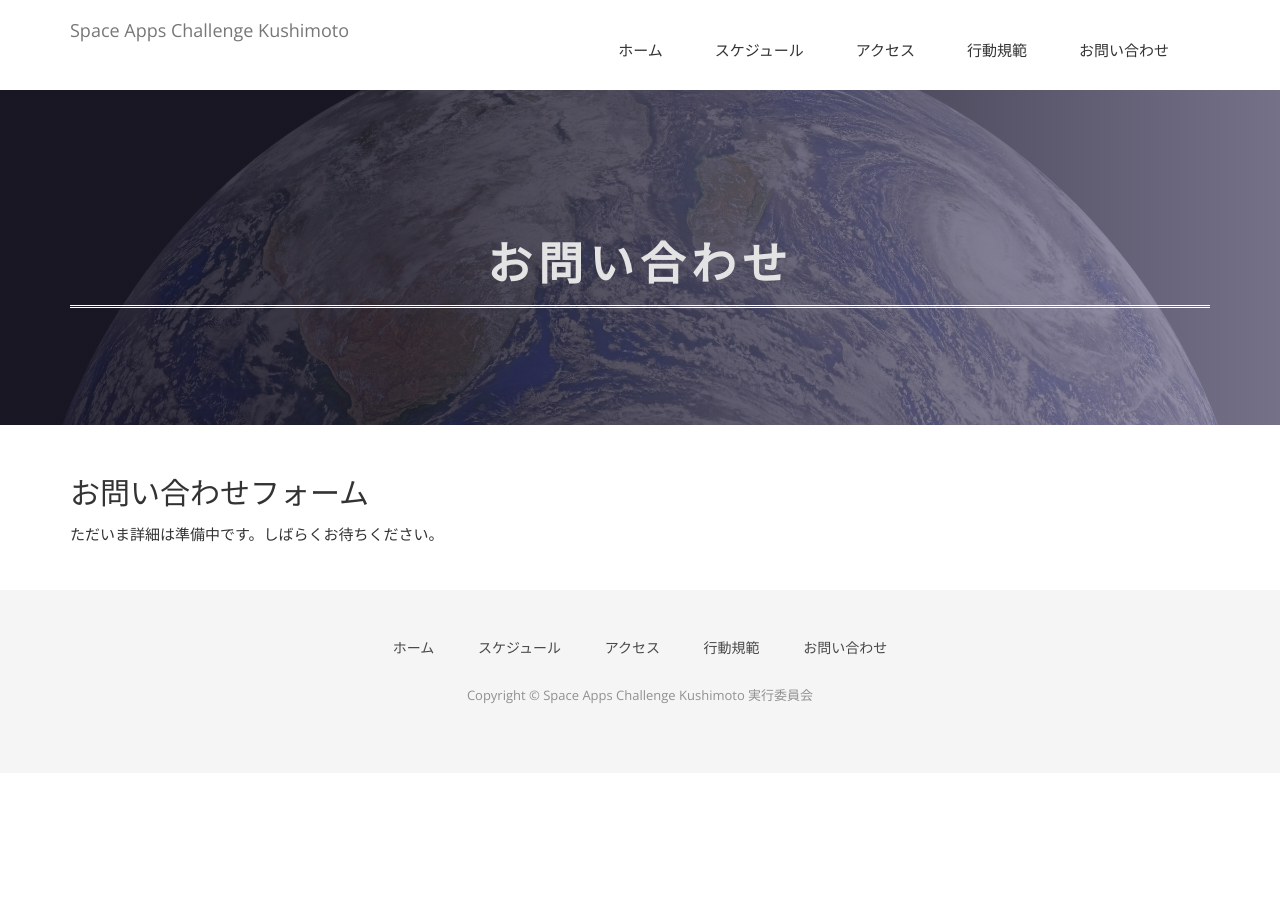
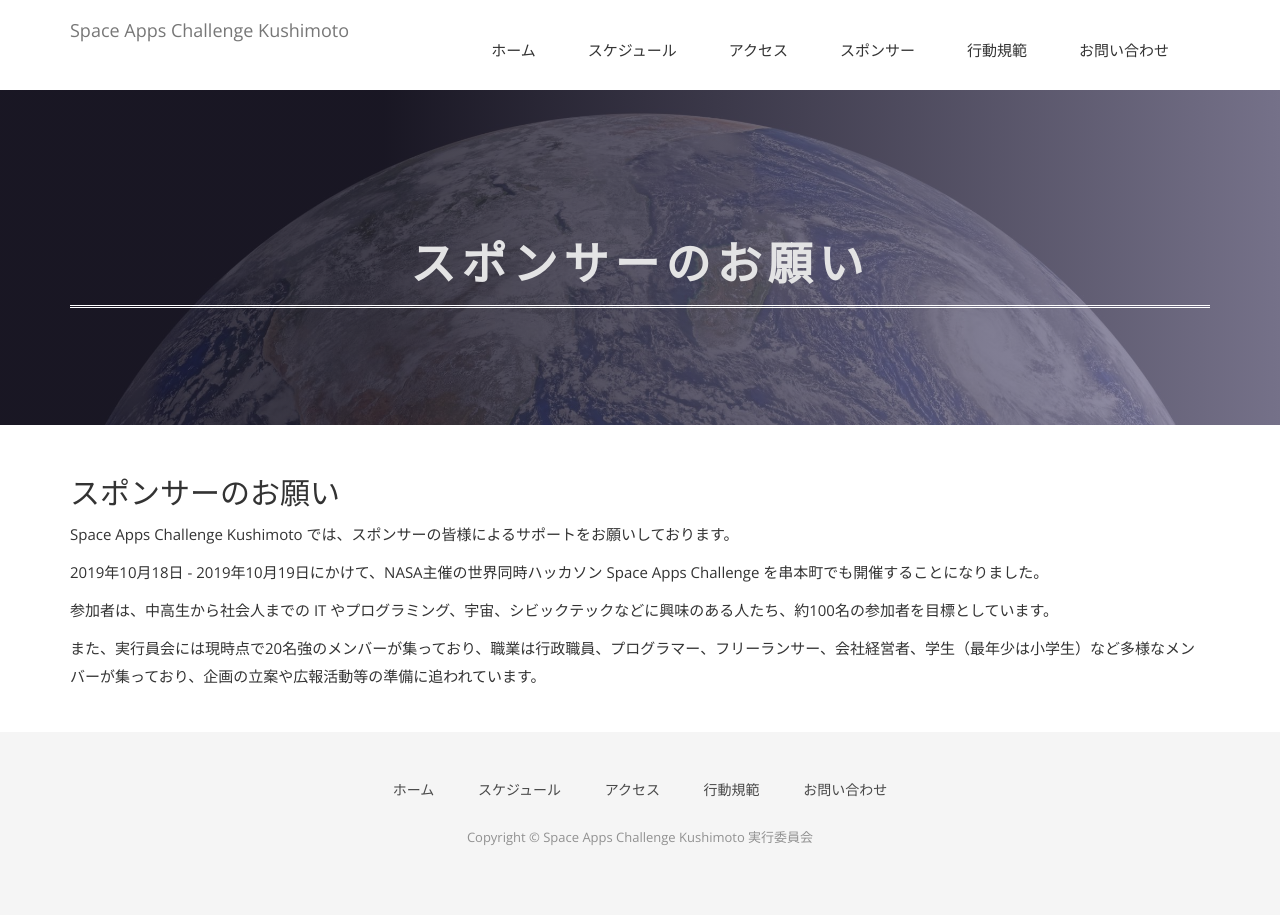
Before and after one commit to naogify/space-apps-kushimoto.github.io, a Jekyll site: the page built from sponsor.md, in a window 1280 px wide. Built offline with Jekyll 4.4.1, drawn with Linux system fonts in a browser that asks for light colours; nearby versions of some CDN libraries; some web fonts are replaced.

Commit message:
some fix

```diff
--- a/_includes/header.html
+++ b/_includes/header.html
@@ -23,6 +23,7 @@
                 <!-- <li><a href="{{ site.baseurl }}/blog">ブログ</a></li> -->
                 <li><a href="{{ site.baseurl }}/schedule">スケジュール</a></li>
                 <li><a href="{{ site.baseurl }}/access">アクセス</a></li>
+                <li><a href="{{ site.baseurl }}/sponsor">スポンサー</a></li>
                 <li><a href="{{ site.baseurl }}/code-of-conduct">行動規範</a></li>
                 <li><a href="{{ site.baseurl }}/contact">お問い合わせ</a></li>
               </ul>
--- /dev/null
+++ b/sponsor.md
@@ -0,0 +1,15 @@
+---
+layout: page
+title: スポンサーのお願い
+permalink: /contact/
+---
+
+## スポンサーのお願い
+
+Space Apps Challenge Kushimoto では、スポンサーの皆様によるサポートをお願いしております。
+
+2019年10月18日 - 2019年10月19日にかけて、NASA主催の世界同時ハッカソン Space Apps Challenge を串本町でも開催することになりました。
+
+参加者は、中高生から社会人までの IT やプログラミング、宇宙、シビックテックなどに興味のある人たち、約100名の参加者を目標としています。
+
+また、実行員会には現時点で20名強のメンバーが集っており、職業は行政職員、プログラマー、フリーランサー、会社経営者、学生（最年少は小学生）など多様なメンバーが集っており、企画の立案や広報活動等の準備に追われています。
```
